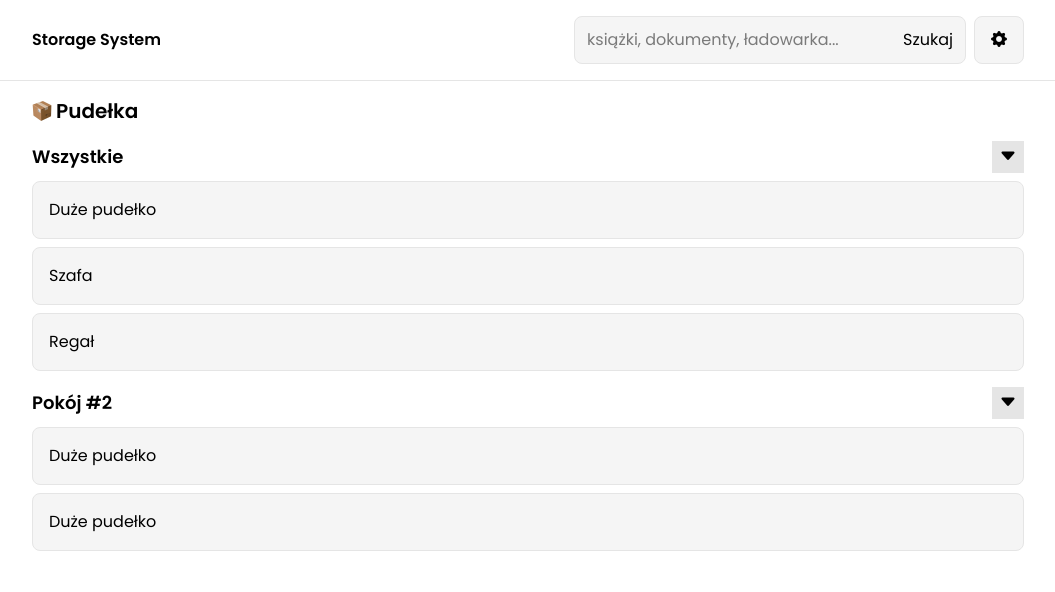
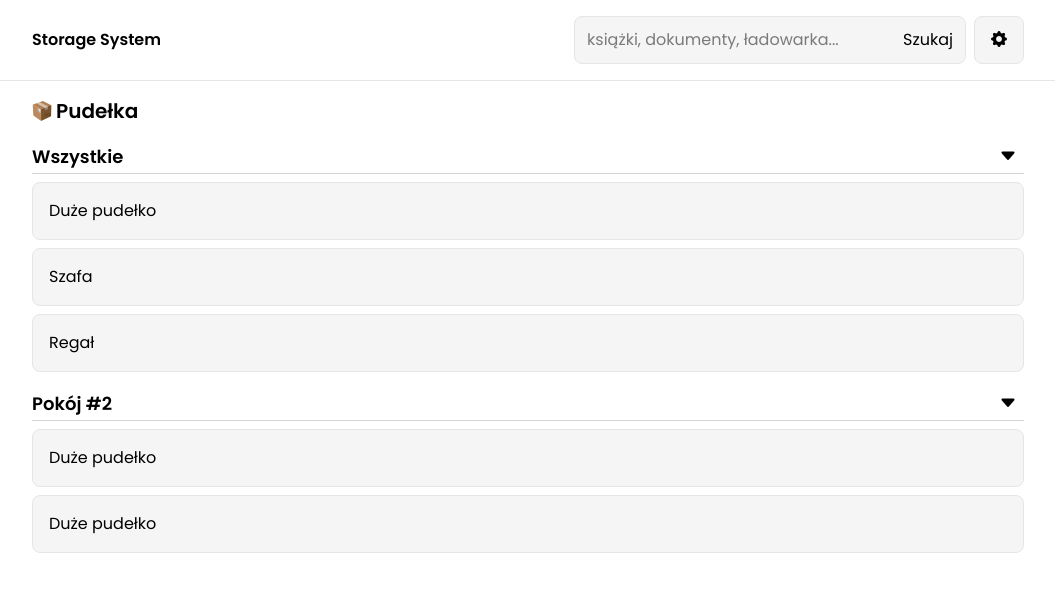
Before and after one commit to MrWoodsman/storage_system, a React (Vite) app in the folder frontend/: page /boxes in a window 1280 px wide. Shown: the top 592 px of the page, without its empty margins (112-1167 px from the left). Built offline with nearby package versions, Linux system fonts and the light colour scheme.

Commit message:
Dodanie bordera pod nazwa grupy

```diff
--- a/frontend/src/components/GroupLabel.jsx
+++ b/frontend/src/components/GroupLabel.jsx
@@ -11,9 +11,9 @@ export const GroupLabel = ({ labelTitle, toDisplayInList }) => {
     return (
         <h2 className="font-semibold text-base md:text-lg flex flex-col gap-2">
             {/* LABEL */}
-            <div className="flex justify-between items-center">
+            <div className="flex justify-between items-center border-b-[1px] border-neutral-300">
                 {labelTitle}
-                <button onClick={() => setIsFolded(!isFolded)} className="bg-neutral-200 w-8 h-8 cursor-pointer flex items-center justify-center">
+                <button onClick={() => setIsFolded(!isFolded)} className="w-8 h-8 cursor-pointer flex items-center justify-center rounded-lg">
                     {isFolded ? <i className="bi bi-caret-up-fill"></i> : <i className="bi bi-caret-down-fill"></i>}
                 </button>
             </div>
```
